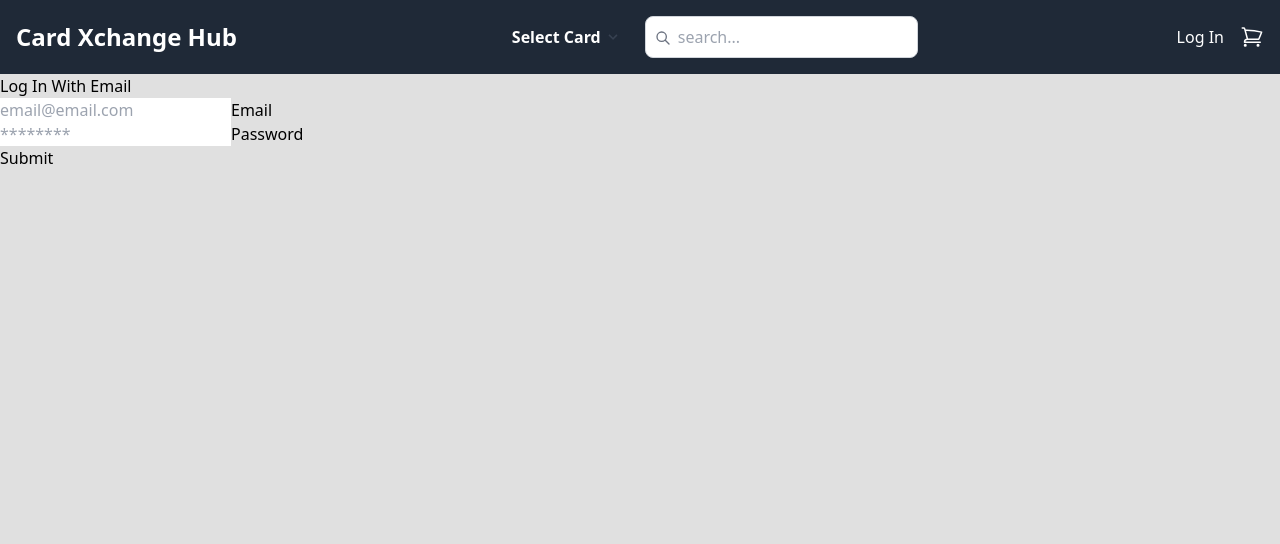
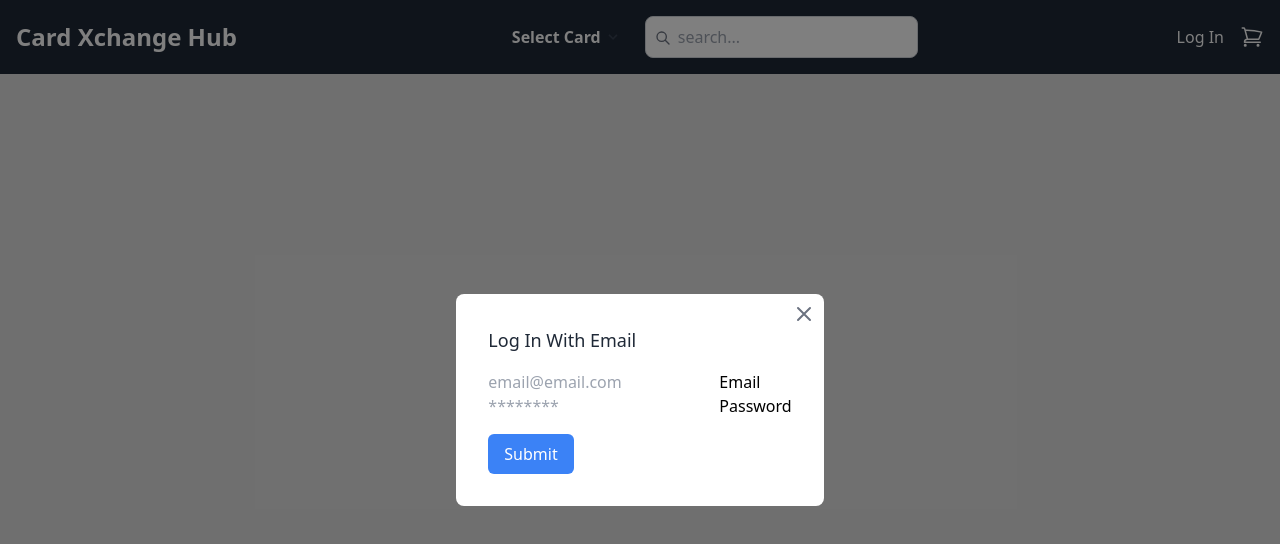
Before and after one commit to CardExchangeHub/CardExchangeHub, a React app: page /login in a window 1280 px wide. Shown: the top 544 px of the page. Built offline with nearby package versions, Linux system fonts and the light colour scheme.

Commit message:
log in modal x button

```diff
--- a/src/client/components/LogIn/LogIn.tsx
+++ b/src/client/components/LogIn/LogIn.tsx
@@ -32,12 +32,17 @@ export function LoginUser(
 const LogIn: React.FC = () => {
   const navigate = useNavigate();
   const location = useLocation();
+  const [isOpen, setIsOpen] = useState(true);
 
   const [userInfo, setUserInfo] = useState({
     email: '',
     password: '',
   });
   const [isLoggedIn, setIsLoggedIn] = useState(false); // Probably will use redux to manage log in state?
+
+  const handleClose = () => {
+    setIsOpen(false);
+  };
 
   const handleChange = ({
     target,
@@ -57,10 +62,33 @@ const LogIn: React.FC = () => {
       console.log('Login failed');
     }
   };
+  if (!isOpen) {
+    return null; // Return null if the modal is closed
+  }
   return (
-    <div className="login">
+    <div className="fixed inset-0 flex items-center justify-center z-50 bg-black bg-opacity-50">
+      <div className="relative bg-white rounded-lg p-8">
+        <button
+          className="absolute top-2 right-2 text-gray-500 hover:text-gray-700 focus:outline-none"
+          onClick={handleClose}
+        >
+          <svg
+            xmlns="http://www.w3.org/2000/svg"
+            fill="none"
+            viewBox="0 0 24 24"
+            stroke="currentColor"
+            className="h-6 w-6"
+          >
+            <path
+              strokeLinecap="round"
+              strokeLinejoin="round"
+              strokeWidth={2}
+              d="M6 18L18 6M6 6l12 12"
+            />
+          </svg>
+        </button>
         <form onSubmit={handleSubmit}>
-        <h2>Log In With Email</h2>
+          <h2 className="text-lg mb-4 text-gray-800">Log In With Email</h2>
           <FormInput
             label="Email"
             value={userInfo.email}
@@ -77,8 +105,14 @@ const LogIn: React.FC = () => {
             name="password"
             type="password"
           />
-        <button type="submit">Submit</button>
+          <button
+            type="submit"
+            className="bg-blue-500 text-white rounded-md px-4 py-2 mt-4 hover:bg-blue-600"
+          >
+            Submit
+          </button>
         </form>
+      </div>
     </div>
   );
 };
--- a/src/client/global/NavBar/NavBar.tsx
+++ b/src/client/global/NavBar/NavBar.tsx
@@ -3,6 +3,7 @@ import React, { useState, useEffect, ChangeEvent } from 'react';
 import { Link } from 'react-router-dom';
 import { Cart } from '../../features/Cart/Cart';
 import SearchBar from '../../components/SearchBar/SearchBar';
+import LogIn from '../../components/LogIn/LogIn';
 import useDebounce from '../../hooks/useDebounce';
 
 const Navbar: React.FC = () => {
@@ -10,10 +11,7 @@ const Navbar: React.FC = () => {
   const [cards, setCards] = useState([]);
   const [searchQuery, setSearchQuery] = useState('');
   const [isLoading, setLoading] = useState(false);
-
-  const handleCartClick = () => {
-    setIsCartOpen(!isCartOpen);
-  };
+  const [isLoginModalOpen, setIsLoginModalOpen] = useState(false); // State for login modal
 
   // // custom debounce search hook to handle dynamic search input query
   const debouncedSearch = useDebounce(searchQuery, 500);
@@ -37,6 +35,9 @@ const Navbar: React.FC = () => {
     setSearchQuery(e.target.value);
     setCards([]);
   };
+  const handleLoginClick = () => {
+    setIsLoginModalOpen(!isLoginModalOpen); // Toggle the login modal state
+  };
 
   return (
     <nav className="flex items-center justify-between bg-gray-800 text-white p-4">
@@ -51,9 +52,15 @@ const Navbar: React.FC = () => {
         />
       </div>
       <div className="flex items-center space-x-4">
-        <Link to="login" className="hover:text-gray-300">
+        {/* <Link to="login" className="hover:text-gray-300">
           Log In
-        </Link>
+        </Link> */}
+        <button
+          className="hover:text-gray-300"
+          onClick={handleLoginClick} // Toggle the login modal state on click
+        >
+          Log In
+        </button>
         {/* <button className="hover:text-gray-300" onClick={handleCartClick}>
           <svg
             xmlns="http://www.w3.org/2000/svg"
@@ -101,6 +108,7 @@ const Navbar: React.FC = () => {
           </svg>
         </Link>
       </div>
+      {isLoginModalOpen && <LogIn />} {/* Render the login modal component */}
     </nav>
   );
 };
```
Lines whose indentation alone changed are shown as unchanged.
